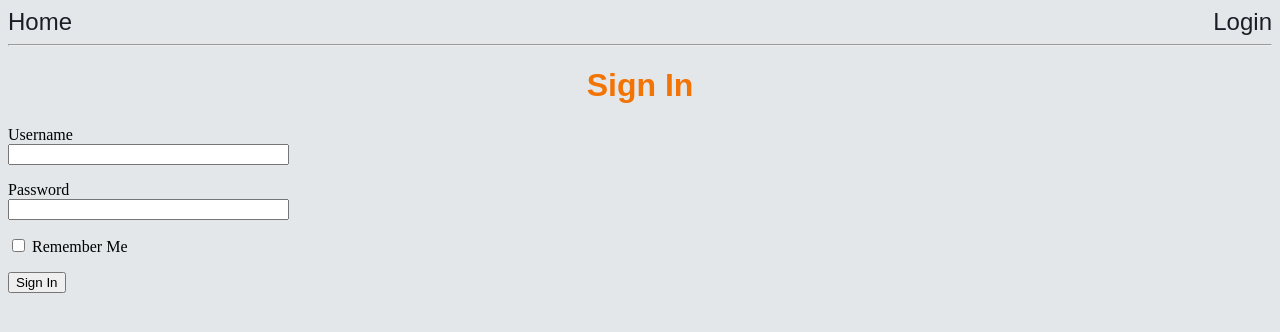
After one commit to pwilson802/quiz-admin, a Flask app: template app/templates/login.html in a window 1280 px wide. The commit adds this page. Shown: the top 332 px of the page. Run offline with Flask 2, Linux system fonts and the light colour scheme; the template is opened without the code that fills it: values that come from a table or form of the project are taken from there, others are empty.

Commit message:
login page added

```diff
--- a/app/__init__.py
+++ b/app/__init__.py
@@ -2,6 +2,6 @@ from flask import Flask
 from config import Config
 
 app = Flask(__name__)
-app.config.from.object(Config)
+app.config.from_object(Config)
 
 from app import routes
--- a/app/forms.py
+++ b/app/forms.py
@@ -0,0 +1,9 @@
+from flask_wtf import FlaskForm
+from wtforms import StringField, PasswordField, BooleanField, SubmitField
+from wtforms.validators import DataRequired
+
+class LoginForm(FlaskForm):
+    username = StringField('Username', validators=[DataRequired()])
+    password = PasswordField('Password', validators=[DataRequired()])
+    remember_me = BooleanField('Remember Me')
+    submit = SubmitField('Sign In')
--- a/app/templates/base.html
+++ b/app/templates/base.html
@@ -8,6 +8,20 @@
 </head>
 <body>
     <div class="wrapper">
+        <nav>
+            <div> <a href="{{ url_for('index') }}">Home</a></div>
+            <div class="settings"><a href="{{ url_for('login') }}">Login</a></div>
+        </nav>
+        <hr>
+        {% with messages = get_flashed_messages() %}
+        {% if messages %}
+        <ul>
+            {% for message in messages %}
+            <li>{{ message }}</li>
+            {% endfor %}
+        </ul>
+        {% endif %}
+        {% endwith %}
     {% block body %}
     {% endblock body %}
     </div>
--- a/app/templates/index.html
+++ b/app/templates/index.html
@@ -1,10 +1,6 @@
 {% extends 'base.html' %}
 {% block body %}
 <div class="admin-box">
-    <nav>
-        <div> <a href="">Home</a></div>
-        <div class="settings"><a href="#">Settings</a></div>
-    </nav>
     <h1>Add Trivia Questions</h1>
     <div class="control-section">
         <button class="show-api">From API</button>
--- /dev/null
+++ b/app/templates/login.html
@@ -0,0 +1,24 @@
+{% extends "base.html" %}
+
+{% block body %}
+    <h1>Sign In</h1>
+    <form action="" method="post" novalidate>
+        {{ form.hidden_tag() }}
+        <p>
+            {{ form.username.label }}<br>
+            {{ form.username(size=32) }} <br>
+            {% for error in form.username.errors %}
+            <span style="color: red;">[{{ error }}]</span>
+            {% endfor %}
+        </p>
+        <p>
+            {{ form.password.label }}<br>
+            {{ form.password(size=32) }}<br>
+            {% for error in form.password.errors %}
+            <span style="color: red;">[{{ error }}]</span>
+            {% endfor %}
+        </p>
+        <p>{{ form.remember_me() }} {{ form.remember_me.label }}</p>
+        <p>{{ form.submit() }}</p>
+    </form>
+{% endblock %}
--- a/config.py
+++ b/config.py
@@ -1,5 +1,4 @@
 import os
 
 class Config(object):
-    # Class for adding environment variables
     SECRET_KEY = os.environ.get('SECRET_KEY') or 'you-will-never-guess'
```
Also changed, not shown: app/routes.py (+10 -1 lines).
